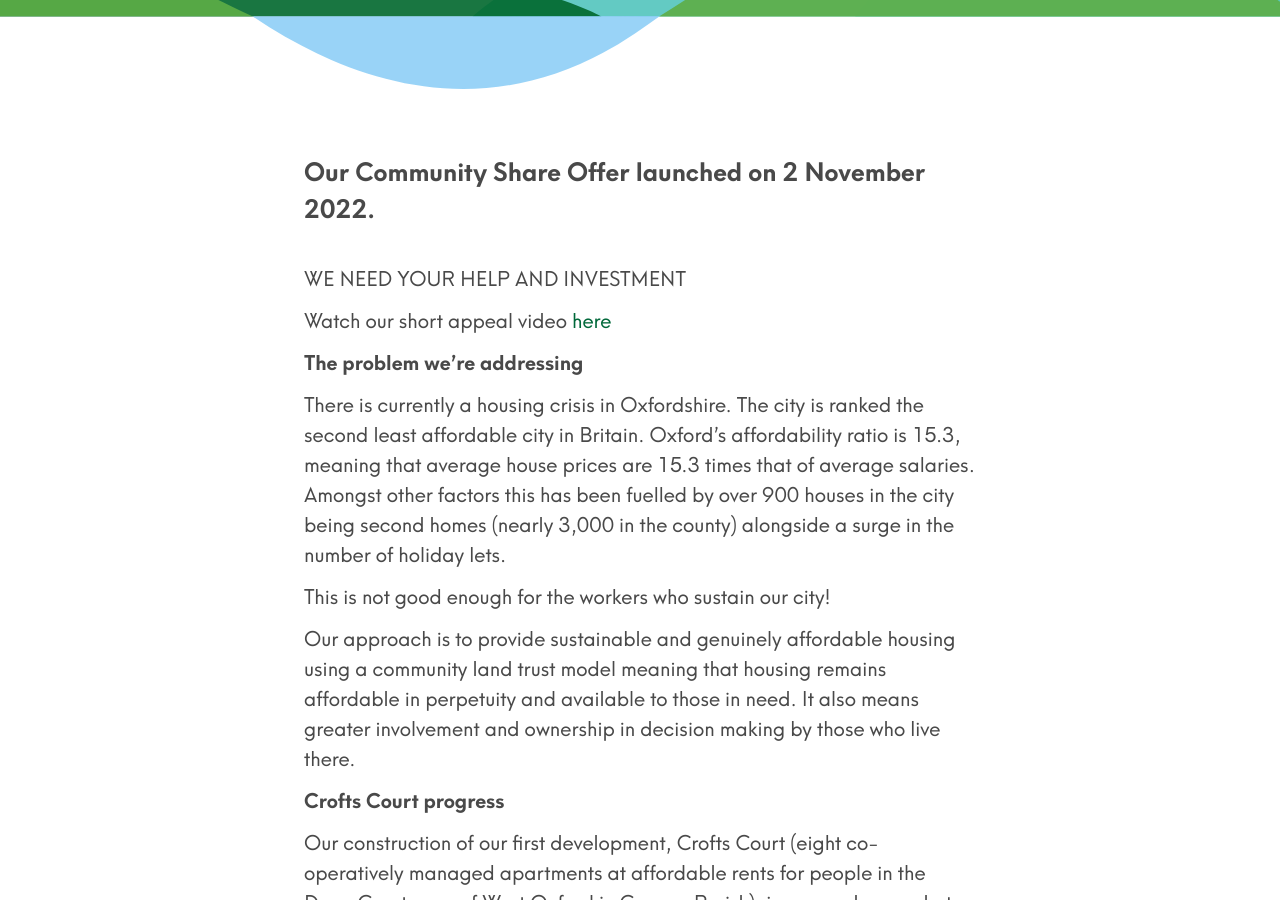
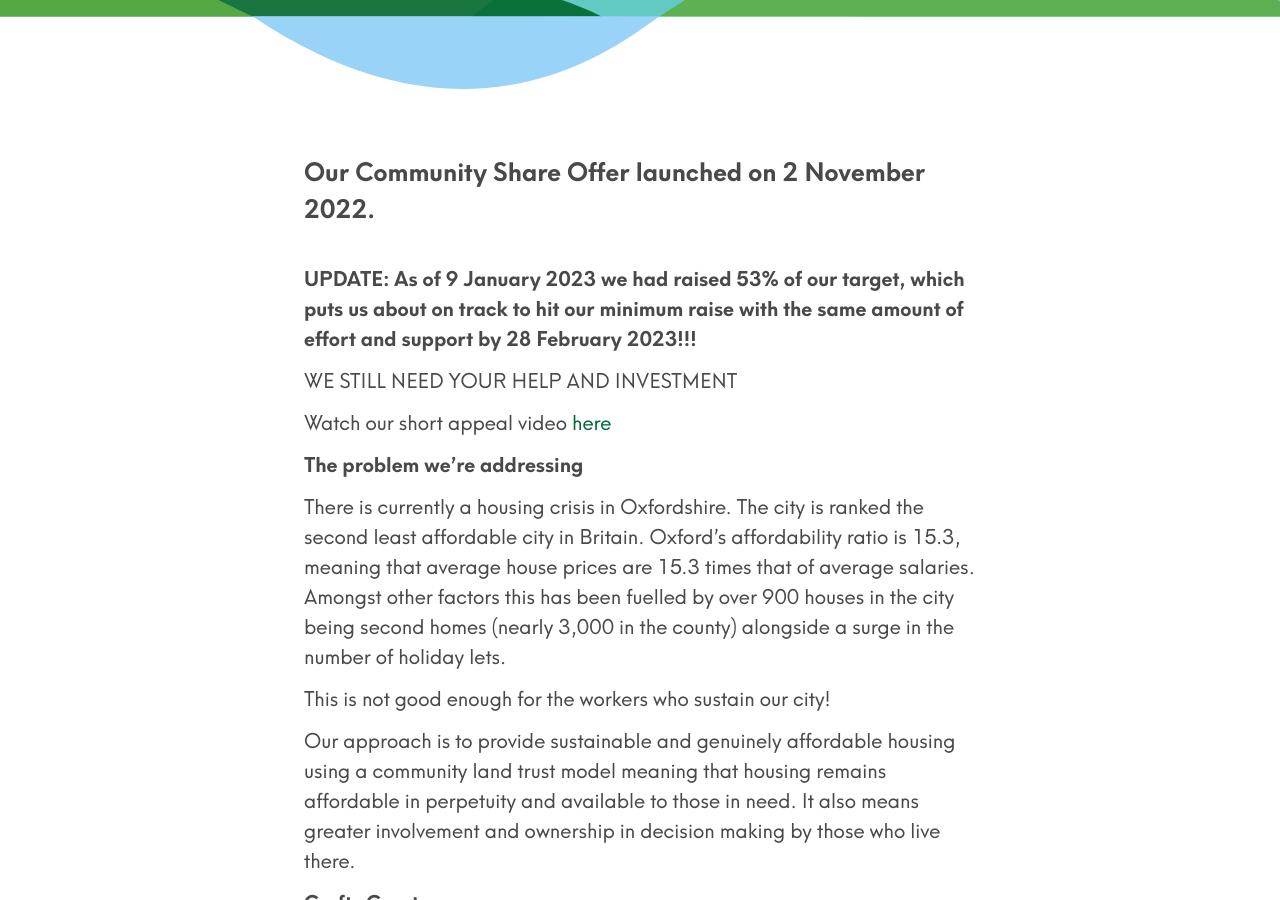
Before and after one commit to johnpuddephatt/oclt, a Jekyll site: the page built from _pages/crofts-court.md, in a window 1280 px wide and 900 px high, scrolled down 456 px. Built offline with Jekyll 4.4.1, drawn with Linux system fonts in a browser that asks for light colours.

Commit message:
Update from Forestry.io Oxfordshire CLT updated _pages/crofts-court.md

```diff
--- a/_pages/crofts-court.md
+++ b/_pages/crofts-court.md
@@ -6,7 +6,9 @@ subtitle: Become a Community Investor and Bring New Affordable Homes to Oxfordsh
 ---
 **Our Community Share Offer launched on 2 November 2022.**
 
-WE NEED YOUR HELP AND INVESTMENT
+**UPDATE: As of 9 January 2023 we had raised 53% of our target, which puts us about on track to hit our minimum raise with the same amount of effort and support by 28 February 2023!!!**
+
+WE STILL NEED YOUR HELP AND INVESTMENT
 
 Watch our short appeal video [here](https://youtu.be/IQ8C9cDT-Hk)
 
```
